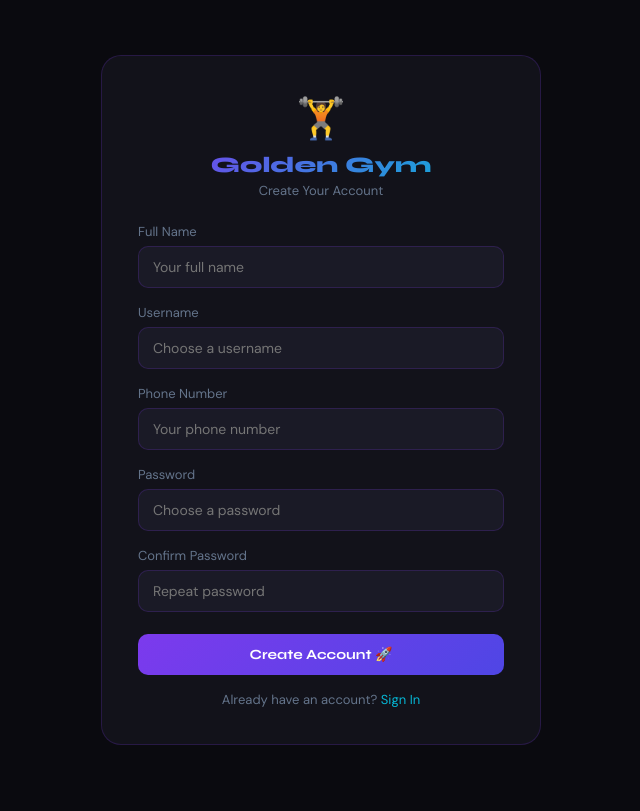
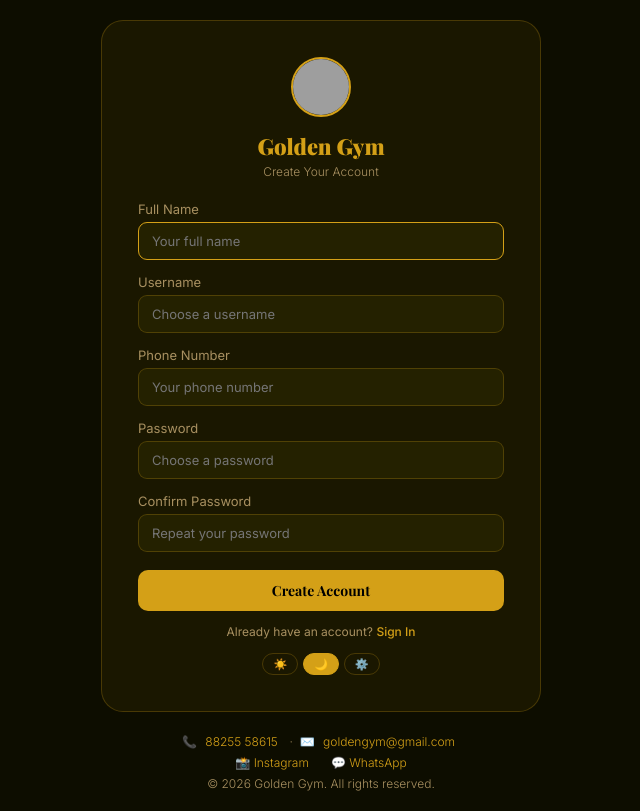
Before and after one commit to Kishorekumar2008/gym-manager, a Flask app: page /member/register in a window 1280 px wide. Shown: the whole page, without its empty margins (319-959 px from the left). Before the commit the page ends 745 px from the top, so only its background shows below. Run offline with Flask 3, Linux system fonts and the light colour scheme; grey boxes are pictures that could not be loaded.

Commit message:
updated contact info instagram whatsapp footer

```diff
--- a/templates/member_register.html
+++ b/templates/member_register.html
@@ -1,33 +1,46 @@
 <!DOCTYPE html>
-<html>
+<html data-theme="dark">
 <head>
-    <title>🏋️ Golden Gym — Register</title>
-    <link href="https://fonts.googleapis.com/css2?family=Syne:wght@400;700;800&family=DM+Sans:wght@400;500&display=swap" rel="stylesheet">
+    <title>Golden Gym — Register</title>
+    <link href="https://fonts.googleapis.com/css2?family=Playfair+Display:wght@400;700;900&family=Inter:wght@300;400;500;600&display=swap" rel="stylesheet">
     <style>
+        :root{--gold:#D4A017;--gold2:#F5C842;--red:#EF4444}
+        [data-theme="dark"]{--bg:#0D0D00;--surface:#1A1700;--surface2:#242100;--text:#FFF8E1;--muted:#A89060;--border:rgba(212,160,23,0.25)}
+        [data-theme="light"]{--bg:#FFFDF0;--surface:#FFFFFF;--surface2:#FFF8DC;--text:#1A1200;--muted:#6B5A2A;--border:rgba(212,160,23,0.35)}
         *{margin:0;padding:0;box-sizing:border-box}
-        :root{--bg:#0a0a0f;--surface:#12121a;--accent:#7c3aed;--accent2:#06b6d4;--text:#f1f5f9;--muted:#64748b;--border:rgba(124,58,237,0.2);--red:#ef4444;--green:#10b981}
-        body{background:var(--bg);color:var(--text);font-family:'DM Sans',sans-serif;min-height:100vh;display:flex;align-items:center;justify-content:center;padding:20px}
-        .box{background:var(--surface);border:1px solid var(--border);border-radius:20px;padding:36px;width:100%;max-width:440px;animation:fadeUp 0.5s ease}
-        .logo{text-align:center;margin-bottom:24px}
-        .logo-icon{font-size:40px;margin-bottom:8px}
-        .logo-name{font-family:'Syne',sans-serif;font-size:22px;font-weight:800;background:linear-gradient(135deg,var(--accent),var(--accent2));-webkit-background-clip:text;-webkit-text-fill-color:transparent}
-        .logo-sub{color:var(--muted);font-size:13px;margin-top:4px}
-        .form-group{margin-bottom:16px}
-        .form-group label{display:block;margin-bottom:6px;font-size:13px;color:var(--muted)}
-        .form-group input{width:100%;padding:11px 14px;background:#1a1a26;border:1px solid var(--border);border-radius:10px;color:var(--text);font-size:14px;font-family:'DM Sans',sans-serif;outline:none;transition:border-color 0.2s}
-        .form-group input:focus{border-color:var(--accent)}
-        .btn{width:100%;padding:12px;border-radius:10px;border:none;background:linear-gradient(135deg,var(--accent),#4f46e5);color:#fff;font-family:'Syne',sans-serif;font-weight:700;font-size:14px;cursor:pointer;margin-top:6px;transition:opacity 0.2s}
-        .btn:hover{opacity:0.85}
-        .error{background:rgba(239,68,68,0.1);border:1px solid rgba(239,68,68,0.3);color:var(--red);padding:12px;border-radius:10px;font-size:13px;margin-bottom:16px;text-align:center}
-        .link{text-align:center;margin-top:16px;font-size:13px;color:var(--muted)}
-        .link a{color:var(--accent2);text-decoration:none}
-        @keyframes fadeUp{from{opacity:0;transform:translateY(16px)}to{opacity:1;transform:translateY(0)}}
+        body{background:var(--bg);color:var(--text);font-family:'Inter',sans-serif;min-height:100vh;display:flex;flex-direction:column;align-items:center;justify-content:center;padding:20px;transition:background 0.4s}
+        .box{background:var(--surface);border:1px solid var(--border);border-radius:22px;padding:36px;width:100%;max-width:440px;position:relative;overflow:hidden;animation:fadeUp 0.5s ease}
+        .shimmer{position:absolute;top:0;left:-100%;width:50%;height:100%;background:linear-gradient(90deg,transparent,rgba(212,160,23,0.06),transparent);animation:shimmer 4s infinite}
+        @keyframes shimmer{0%{left:-100%}100%{left:200%}}
+        .logo{text-align:center;margin-bottom:22px}
+        .logo img{width:60px;height:60px;border-radius:50%;border:2px solid var(--gold);margin-bottom:10px;object-fit:cover}
+        .logo-placeholder{width:60px;height:60px;border-radius:50%;border:2px solid var(--gold);margin:0 auto 10px;background:rgba(212,160,23,0.1);display:flex;align-items:center;justify-content:center;font-size:28px}
+        .logo-name{font-family:'Playfair Display',serif;font-size:22px;font-weight:900;color:var(--gold)}
+        .logo-sub{color:var(--muted);font-size:12px;margin-top:3px;font-weight:300}
+        .form-group{margin-bottom:14px}
+        .form-group label{display:block;margin-bottom:5px;font-size:13px;color:var(--muted)}
+        .form-group input{width:100%;padding:10px 13px;background:var(--surface2);border:1px solid var(--border);border-radius:9px;color:var(--text);font-size:13px;font-family:'Inter',sans-serif;outline:none;transition:border-color 0.2s}
+        .form-group input:focus{border-color:var(--gold)}
+        .btn{width:100%;padding:11px;border-radius:10px;border:none;background:var(--gold);color:#000;font-family:'Playfair Display',serif;font-weight:700;font-size:14px;cursor:pointer;transition:all 0.2s;margin-top:4px}
+        .btn:hover{background:var(--gold2);box-shadow:0 4px 16px rgba(212,160,23,0.35)}
+        .error{background:rgba(239,68,68,0.1);border:1px solid rgba(239,68,68,0.3);color:var(--red);padding:10px 13px;border-radius:9px;font-size:13px;margin-bottom:13px;text-align:center}
+        .link{text-align:center;margin-top:13px;font-size:12px;color:var(--muted)}
+        .link a{color:var(--gold);text-decoration:none;font-weight:500}
+        .theme-row{display:flex;justify-content:center;gap:5px;margin-top:14px}
+        .theme-btn{padding:3px 10px;border-radius:14px;border:1px solid var(--border);cursor:pointer;font-size:11px;font-family:'Inter',sans-serif;background:none;color:var(--muted);transition:all 0.2s}
+        .theme-btn.active{background:var(--gold);color:#000;border-color:var(--gold);font-weight:600}
+        .footer{margin-top:22px;text-align:center;color:var(--muted);font-size:12px;font-weight:300;width:100%;max-width:440px}
+        .footer a{color:var(--gold);text-decoration:none;margin:0 5px}
+        .social-row{display:flex;justify-content:center;gap:12px;margin-top:6px}
+        @keyframes fadeUp{from{opacity:0;transform:translateY(15px)}to{opacity:1;transform:translateY(0)}}
     </style>
 </head>
 <body>
 <div class="box">
+    <div class="shimmer"></div>
     <div class="logo">
-        <div class="logo-icon">🏋️</div>
+        <img src="/static/logo.png" onerror="this.style.display='none';this.nextElementSibling.style.display='flex'" alt="logo">
+        <div class="logo-placeholder" style="display:none">🏋️</div>
         <div class="logo-name">Golden Gym</div>
         <div class="logo-sub">Create Your Account</div>
     </div>
@@ -35,7 +48,7 @@
     <form method="POST">
         <div class="form-group">
             <label>Full Name</label>
-            <input type="text" name="name" placeholder="Your full name" required>
+            <input type="text" name="name" placeholder="Your full name" required autofocus>
         </div>
         <div class="form-group">
             <label>Username</label>
@@ -51,11 +64,38 @@
         </div>
         <div class="form-group">
             <label>Confirm Password</label>
-            <input type="password" name="confirm" placeholder="Repeat password" required>
+            <input type="password" name="confirm" placeholder="Repeat your password" required>
         </div>
-        <button type="submit" class="btn">Create Account 🚀</button>
+        <button type="submit" class="btn">Create Account</button>
     </form>
     <div class="link">Already have an account? <a href="/member/login">Sign In</a></div>
+    <div class="theme-row">
+        <button class="theme-btn" onclick="setTheme('light')">☀️</button>
+        <button class="theme-btn active" onclick="setTheme('dark')">🌙</button>
+        <button class="theme-btn" onclick="setTheme('auto')">⚙️</button>
+    </div>
 </div>
+<div class="footer">
+    <div>📞 <a href="tel:8825558615">88255 58615</a> &nbsp;·&nbsp; ✉️ <a href="mailto:goldengym@gmail.com">goldengym@gmail.com</a></div>
+    <div class="social-row">
+        <a href="https://instagram.com/goldengym" target="_blank">📸 Instagram</a>
+        <a href="https://wa.me/918825558615" target="_blank">💬 WhatsApp</a>
+    </div>
+    <div style="margin-top:6px">© 2026 Golden Gym. All rights reserved.</div>
+</div>
+<script>
+function setTheme(t){
+    const html=document.documentElement;
+    document.querySelectorAll('.theme-btn').forEach(b=>b.classList.remove('active'));
+    if(t==='auto'){html.setAttribute('data-theme',window.matchMedia('(prefers-color-scheme: dark)').matches?'dark':'light');document.querySelectorAll('.theme-btn')[2].classList.add('active');}
+    else{html.setAttribute('data-theme',t);document.querySelectorAll('.theme-btn')[t==='light'?0:1].classList.add('active');}
+    localStorage.setItem('gym-theme',t);
+}
+(function(){
+    const s=localStorage.getItem('gym-theme')||'dark';
+    if(s==='auto'){document.documentElement.setAttribute('data-theme',window.matchMedia('(prefers-color-scheme: dark)').matches?'dark':'light');document.querySelectorAll('.theme-btn')[2]?.classList.add('active');}
+    else{document.documentElement.setAttribute('data-theme',s);document.querySelectorAll('.theme-btn')[s==='light'?0:1]?.classList.add('active');}
+})();
+</script>
 </body>
 </html>
```
Also changed, not shown: templates/login.html (+7 -0 lines), templates/member_login.html (+12 -0 lines), 1 other file.
